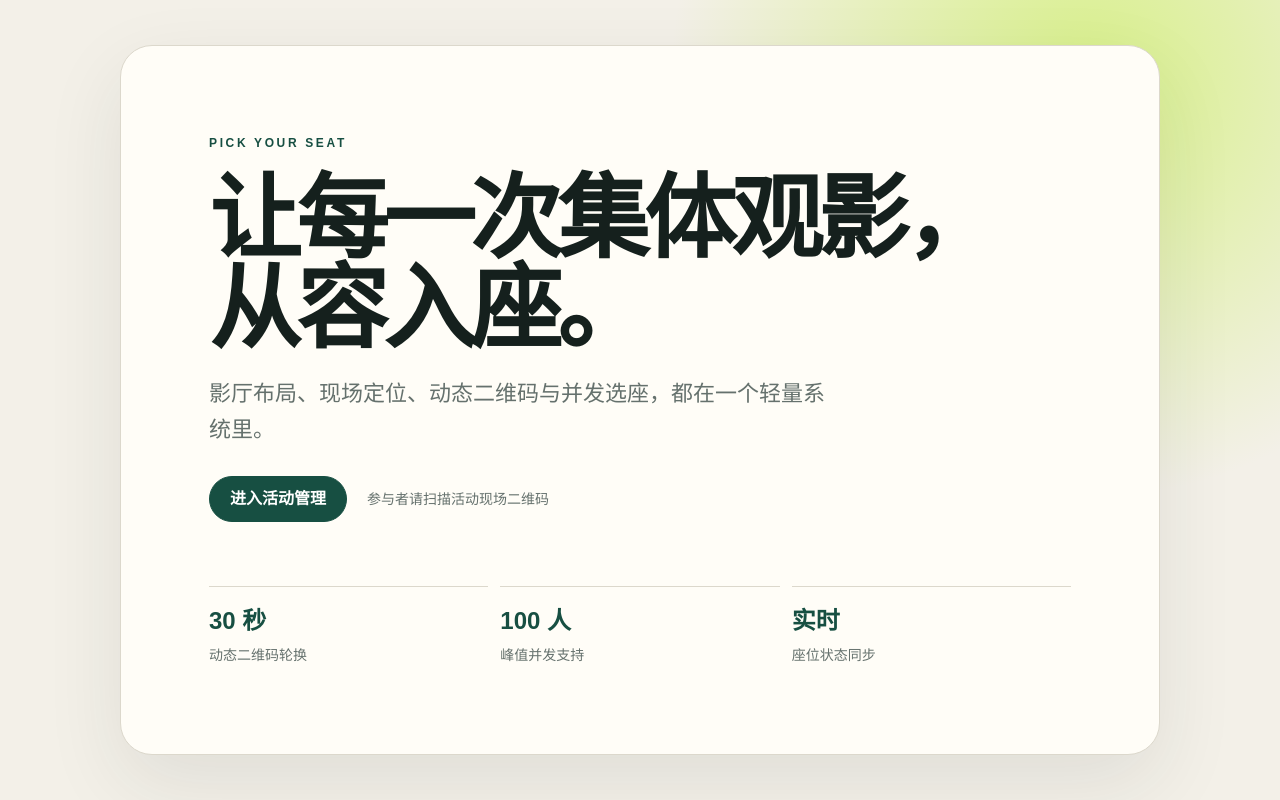
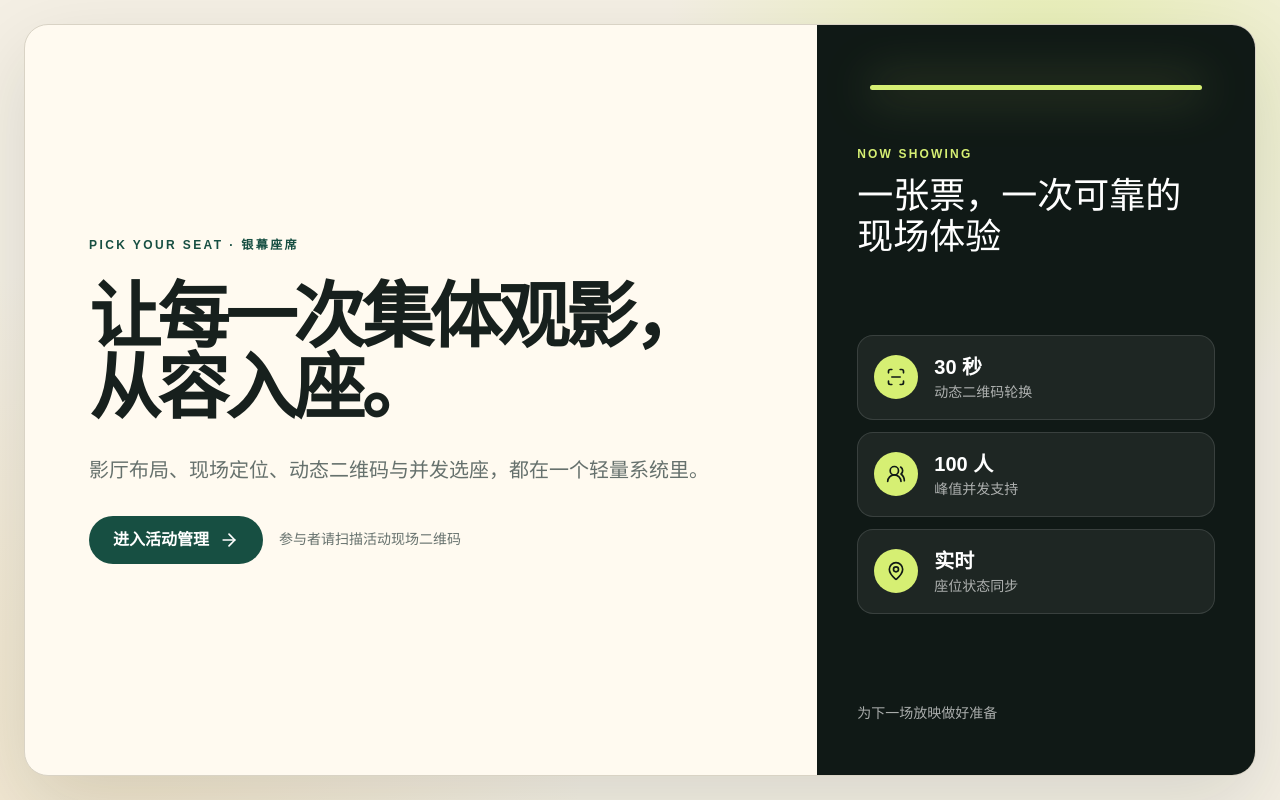
Before and after one commit to A1exMinatoooo/seat-selector, a Next.js app: page / in a window 1280 px wide. Built offline with nearby package versions, Linux system fonts and the light colour scheme; no server answers.

Commit message:
feat: refresh landing page

```diff
--- a/package.json
+++ b/package.json
@@ -28,6 +28,7 @@
     "@internationalized/date": "^3.12.3",
     "csv-parse": "^6.1.0",
     "drizzle-orm": "^0.44.7",
+    "lucide-react": "^1.31.0",
     "next": "^16.3.0",
     "pg": "^8.16.3",
     "qrcode": "^1.5.4",
--- a/src/app/globals.css
+++ b/src/app/globals.css
@@ -19,21 +19,11 @@ html { background: var(--cream); }
 body { margin: 0; color: var(--ink); background: var(--cream); font-family: Arial, "PingFang SC", "Microsoft YaHei", sans-serif; }
 button, input, select, textarea { font: inherit; }
 a { color: inherit; text-decoration: none; }
-.landing-shell { min-height: 100svh; display: grid; place-items: center; padding: 24px; background: radial-gradient(circle at 85% 10%, #d8f08a 0, transparent 32%), var(--cream); }
-.hero-card { width: min(1040px, 100%); min-height: 640px; border: 1px solid var(--line); border-radius: 32px; background: var(--paper); padding: clamp(28px, 7vw, 88px); box-shadow: 0 28px 80px rgba(31, 48, 42, .09); display: flex; flex-direction: column; justify-content: center; }
 .eyebrow { letter-spacing: .22em; color: var(--green); font-size: 12px; font-weight: 800; }
 h1 { margin: 22px 0; font-size: clamp(44px, 8vw, 92px); line-height: .98; letter-spacing: -.055em; font-weight: 800; }
-.lede { max-width: 620px; color: var(--muted); font-size: clamp(17px, 2vw, 22px); line-height: 1.65; }
-.hero-actions { display: flex; align-items: center; gap: 20px; flex-wrap: wrap; margin-top: 28px; }
 .button { min-height: 46px; display: inline-flex; align-items: center; justify-content: center; padding: 0 20px; border-radius: 999px; border: 1px solid var(--line); font-weight: 700; cursor: pointer; }
 .button.primary { color: white; background: var(--green); border-color: var(--green); }
 .button.danger { color: white; background: #b42318; border-color: #b42318; }
-.fine-print { color: var(--muted); font-size: 14px; }
-.feature-grid { display: grid; grid-template-columns: repeat(3, 1fr); gap: 12px; margin-top: 64px; }
-.feature-grid article { border-top: 1px solid var(--line); padding-top: 16px; display: grid; gap: 6px; }
-.feature-grid strong { font-size: 24px; color: var(--green); }
-.feature-grid span { color: var(--muted); font-size: 14px; }
-@media (max-width: 640px) { .hero-card { min-height: calc(100svh - 24px); border-radius: 24px; } .feature-grid { grid-template-columns: 1fr; margin-top: 44px; } }
 .auth-shell { min-height: 100svh; display: grid; place-items: center; padding: 20px; background: radial-gradient(circle at 20% 0, #d6ef73 0, transparent 28%), var(--cream); }
 .auth-card { width: min(440px, 100%); padding: 38px; border: 1px solid var(--line); border-radius: 24px; background: var(--paper); box-shadow: 0 24px 60px rgba(25, 45, 39, .09); }
 .auth-card h1 { font-size: 44px; margin: 14px 0; }
--- /dev/null
+++ b/src/app/page.module.css
@@ -0,0 +1,287 @@
+.shell {
+  --home-bg: #f4efe4;
+  --home-surface: #fffaf0;
+  --home-screen: #101916;
+  --home-accent: #174f42;
+  --home-highlight: #d6ef73;
+  --home-text: #17201d;
+  --home-muted: #66716d;
+  --home-border: #d9d3c5;
+  min-height: 100svh;
+  padding: 12px;
+  color: var(--home-text);
+  background-color: var(--home-bg);
+  background-image:
+    radial-gradient(circle at 82% 8%, rgba(214, 239, 115, 0.42), transparent 30%),
+    radial-gradient(circle at 10% 90%, rgba(220, 174, 82, 0.18), transparent 34%);
+}
+
+.hero {
+  min-height: calc(100svh - 24px);
+  max-width: 1280px;
+  margin: 0 auto;
+  overflow: hidden;
+  display: flex;
+  flex-direction: column;
+  border: 1px solid var(--home-border);
+  border-radius: 22px;
+  background: var(--home-surface);
+  box-shadow: 0 28px 80px rgba(20, 31, 27, 0.12);
+}
+
+.introduction,
+.showcase {
+  min-width: 0;
+  display: flex;
+  flex-direction: column;
+}
+
+.introduction {
+  flex: 1.3;
+  justify-content: center;
+  gap: 28px;
+  padding: 28px;
+}
+
+.eyebrow,
+.nowShowing,
+.heading,
+.showcaseHeading h2,
+.lede {
+  margin: 0;
+}
+
+.eyebrow,
+.nowShowing {
+  font-size: 12px;
+  font-weight: 800;
+  letter-spacing: 0.2em;
+  text-transform: uppercase;
+}
+
+.eyebrow {
+  color: var(--home-accent);
+}
+
+.heading {
+  max-width: 896px;
+  font-size: 36px;
+  font-weight: 700;
+  line-height: 0.98;
+  letter-spacing: -0.055em;
+}
+
+.lede {
+  max-width: 672px;
+  color: var(--home-muted);
+  font-size: 16px;
+  line-height: 1.8;
+}
+
+.actions {
+  display: flex;
+  align-items: center;
+  flex-wrap: wrap;
+  gap: 16px;
+}
+
+.primaryAction {
+  min-height: 48px;
+  padding: 0 24px;
+  display: inline-flex;
+  align-items: center;
+  justify-content: center;
+  gap: 10px;
+  border-radius: 999px;
+  color: white;
+  background: var(--home-accent);
+  font-weight: 700;
+  transition:
+    background-color 160ms ease,
+    transform 160ms ease;
+}
+
+.primaryAction:hover {
+  background: #0d382f;
+  transform: translateY(-1px);
+}
+
+.primaryAction:focus-visible,
+.secondaryAction:focus-visible {
+  outline: 3px solid #dcae52;
+  outline-offset: 3px;
+}
+
+.finePrint,
+.secondaryAction {
+  color: var(--home-muted);
+  font-size: 14px;
+}
+
+.showcase {
+  position: relative;
+  flex: 0.7;
+  justify-content: space-between;
+  gap: 40px;
+  overflow: hidden;
+  padding: 28px;
+  color: white;
+  background: var(--home-screen);
+}
+
+.showcase::before {
+  content: "";
+  position: absolute;
+  inset: 8% 12% auto;
+  height: 5px;
+  border-radius: 999px;
+  background: var(--home-highlight);
+  box-shadow: 0 0 48px rgba(214, 239, 115, 0.72);
+}
+
+.showcaseHeading {
+  position: relative;
+  padding-top: 40px;
+}
+
+.nowShowing {
+  color: var(--home-highlight);
+  letter-spacing: 0.18em;
+}
+
+.showcaseHeading h2 {
+  margin-top: 12px;
+  font-size: 30px;
+  line-height: 1.15;
+}
+
+.features {
+  display: grid;
+  grid-template-columns: 1fr;
+  gap: 12px;
+}
+
+.feature {
+  min-height: 80px;
+  padding: 16px;
+  display: flex;
+  align-items: center;
+  gap: 16px;
+  border: 1px solid rgba(255, 255, 255, 0.12);
+  border-radius: 16px;
+  background: rgba(255, 255, 255, 0.06);
+}
+
+.featureIcon {
+  width: 44px;
+  height: 44px;
+  flex: 0 0 44px;
+  display: inline-flex;
+  align-items: center;
+  justify-content: center;
+  border-radius: 999px;
+  color: var(--home-screen);
+  background: var(--home-highlight);
+}
+
+.feature > span:last-child,
+.feature > span:last-child > span {
+  display: grid;
+}
+
+.feature strong {
+  font-size: 20px;
+  font-weight: 800;
+}
+
+.feature > span:last-child > span {
+  color: rgba(255, 255, 255, 0.64);
+  font-size: 14px;
+}
+
+.secondaryAction {
+  align-self: flex-start;
+  min-height: 44px;
+  display: inline-flex;
+  align-items: center;
+  color: rgba(255, 255, 255, 0.64);
+  text-decoration: underline;
+  text-decoration-color: transparent;
+  text-underline-offset: 4px;
+  transition:
+    color 160ms ease,
+    text-decoration-color 160ms ease;
+}
+
+.secondaryAction:hover {
+  color: white;
+  text-decoration-color: currentColor;
+}
+
+@media (min-width: 480px) {
+  .heading {
+    font-size: 48px;
+  }
+
+  .features {
+    grid-template-columns: repeat(3, minmax(0, 1fr));
+  }
+}
+
+@media (min-width: 768px) {
+  .shell {
+    padding: 24px;
+  }
+
+  .hero {
+    min-height: calc(100svh - 48px);
+    border-radius: 24px;
+  }
+
+  .introduction {
+    padding: 48px;
+  }
+
+  .heading {
+    font-size: 72px;
+  }
+
+  .lede {
+    font-size: 20px;
+  }
+
+  .showcase {
+    padding: 40px;
+  }
+
+  .showcaseHeading h2 {
+    font-size: 36px;
+  }
+}
+
+@media (min-width: 992px) {
+  .hero {
+    flex-direction: row;
+  }
+
+  .showcaseHeading {
+    padding-top: 80px;
+  }
+
+  .features {
+    grid-template-columns: 1fr;
+  }
+}
+
+@media (min-width: 1280px) {
+  .introduction {
+    padding: 64px;
+  }
+}
+
+@media (prefers-reduced-motion: reduce) {
+  .primaryAction,
+  .secondaryAction {
+    transition: none;
+  }
+}
--- a/src/app/page.tsx
+++ b/src/app/page.tsx
@@ -1,20 +1,57 @@
+import { ArrowRight, MapPin, ScanLine, UsersRound } from "lucide-react";
 import Link from "next/link";
+import styles from "./page.module.css";
+
+const features = [
+  { value: "30 秒", label: "动态二维码轮换", icon: ScanLine },
+  { value: "100 人", label: "峰值并发支持", icon: UsersRound },
+  { value: "实时", label: "座位状态同步", icon: MapPin },
+];
 
 export default function HomePage() {
   return (
-    <main className="landing-shell">
-      <section className="hero-card">
-        <p className="eyebrow">PICK YOUR SEAT</p>
-        <h1>让每一次集体观影，<br />从容入座。</h1>
-        <p className="lede">影厅布局、现场定位、动态二维码与并发选座，都在一个轻量系统里。</p>
-        <div className="hero-actions">
-          <Link className="button primary" href="/admin">进入活动管理</Link>
-          <span className="fine-print">参与者请扫描活动现场二维码</span>
+    <main className={styles.shell}>
+      <section className={styles.hero}>
+        <div className={styles.introduction} data-testid="home-introduction">
+          <p className={styles.eyebrow}>Pick your seat · 银幕座席</p>
+          <h1 className={styles.heading}>
+            让每一次集体观影，
+            <br />
+            从容入座。
+          </h1>
+          <p className={styles.lede}>
+            影厅布局、现场定位、动态二维码与并发选座，都在一个轻量系统里。
+          </p>
+          <div className={styles.actions}>
+            <Link className={styles.primaryAction} href="/admin">
+              进入活动管理
+              <ArrowRight aria-hidden="true" size={20} />
+            </Link>
+            <span className={styles.finePrint}>参与者请扫描活动现场二维码</span>
+          </div>
         </div>
-        <div className="feature-grid" aria-label="产品能力">
-          <article><strong>30 秒</strong><span>动态二维码轮换</span></article>
-          <article><strong>100 人</strong><span>峰值并发支持</span></article>
-          <article><strong>实时</strong><span>座位状态同步</span></article>
+
+        <div className={styles.showcase} data-testid="home-showcase">
+          <div className={styles.showcaseHeading}>
+            <p className={styles.nowShowing}>NOW SHOWING</p>
+            <h2>一张票，一次可靠的现场体验</h2>
+          </div>
+          <div className={styles.features} aria-label="产品能力">
+            {features.map(({ value, label, icon: Icon }) => (
+              <article className={styles.feature} key={label}>
+                <span className={styles.featureIcon}>
+                  <Icon aria-hidden="true" size={20} />
+                </span>
+                <span>
+                  <strong>{value}</strong>
+                  <span>{label}</span>
+                </span>
+              </article>
+            ))}
+          </div>
+          <Link className={styles.secondaryAction} href="/admin">
+            为下一场放映做好准备
+          </Link>
         </div>
       </section>
     </main>
```
Also changed, not shown: 2 other files (tests, documents, lock files or other folders).
